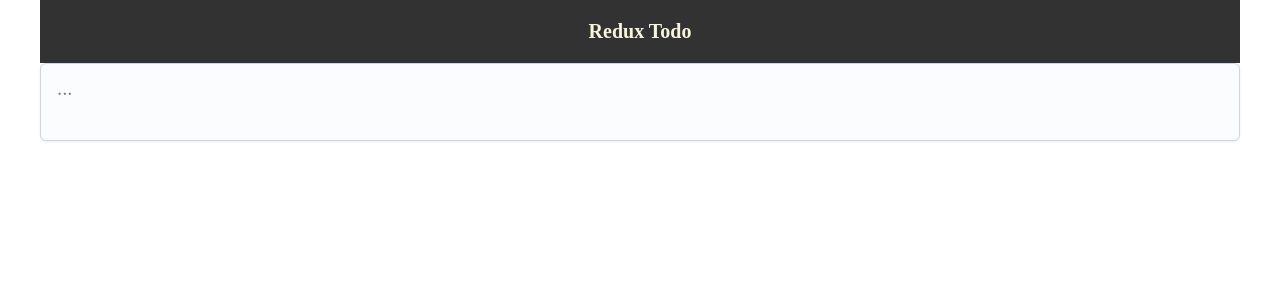
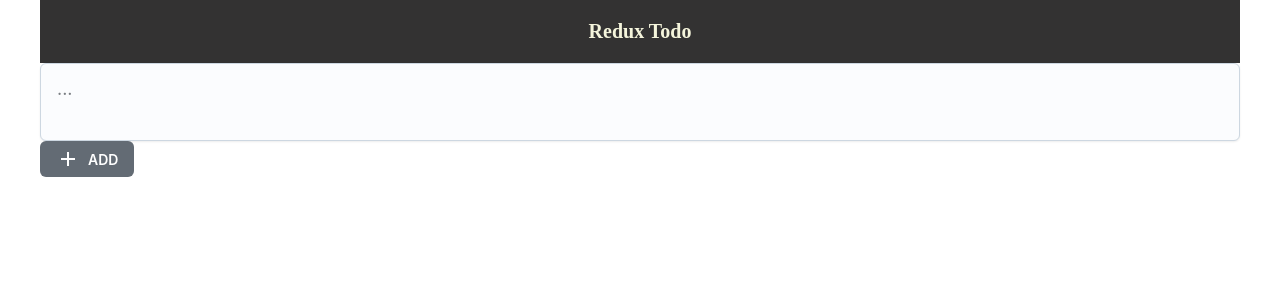
Before and after one commit to lickoneyou/ReduxTodo, a React (Create React App) app: page / in a window 1280 px wide. Shown: the top 300 px of the page. Built offline with nearby package versions, Linux system fonts and the light colour scheme.

Commit message:
add btn component

```diff
--- a/package.json
+++ b/package.json
@@ -5,6 +5,7 @@
   "dependencies": {
     "@emotion/react": "^11.11.1",
     "@emotion/styled": "^11.11.0",
+    "@mui/icons-material": "^5.15.1",
     "@mui/joy": "^5.0.0-beta.19",
     "@mui/material": "^5.15.1",
     "@reduxjs/toolkit": "^2.0.1",
--- /dev/null
+++ b/src/components/Main/Btn/Btn.jsx
@@ -0,0 +1,13 @@
+import React from "react";
+import Button from "@mui/joy/Button";
+import Add from "@mui/icons-material/Add";
+
+const Btn = () => {
+  return (
+    <Button startDecorator={<Add />} color="neutral" onClick={function () {}}>
+      ADD
+    </Button>
+  );
+};
+
+export default Btn;
--- a/src/components/Main/Main.jsx
+++ b/src/components/Main/Main.jsx
@@ -1,10 +1,12 @@
 import React from "react";
 import TextArea from "./TextArea/TextArea";
+import Btn from "./Btn/Btn";
 
 const Main = () => {
   return (
     <main>
       <TextArea />
+      <Btn />
     </main>
   );
 };
```
Also changed, not shown: 1 other file (tests, documents, lock files or other folders).
